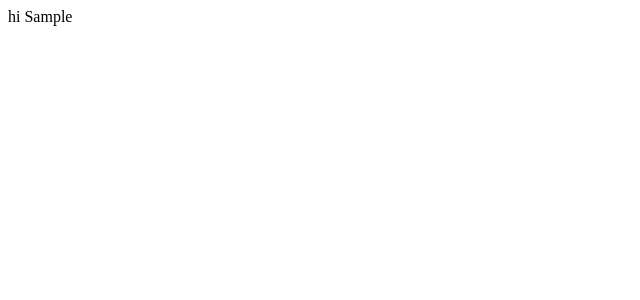
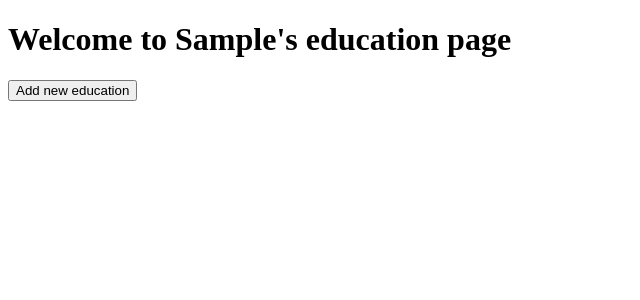
Before and after one commit to tadakongithub/showcase_challenge, a React (Create React App) app: page / in a window 1280 px wide. Both pictures are taken after typing "Sample" into the empty fields and a click on the button "Enter". Shown: the top 300 px of the page, without its empty margins (0-640 px from the left). Built offline with nearby package versions, Linux system fonts and the light colour scheme.

Commit message:
Add new education button was created.
When a user clicks this button, a modal component to type education background appears. No form or styling yet.

```diff
--- a/src/components/Main.js
+++ b/src/components/Main.js
@@ -1,8 +1,16 @@
-import React from 'react'
+import React, { useState } from 'react'
+import Modal from './Modal'
 
 const Main = (props) => {
+
+    const [showModal, setShowModal] = useState(false)
+
     return (
-        <React.Fragment>hi {props.userName}</React.Fragment>
+        <React.Fragment>
+            <h1>Welcome to {props.userName}'s education page</h1>
+            <button onClick={() => setShowModal(true)}>Add new education</button>
+            <Modal showModal={showModal}/>
+        </React.Fragment>
     )
 }
 
--- /dev/null
+++ b/src/components/Modal.js
@@ -0,0 +1,12 @@
+import React from 'react'
+
+const Modal = (props) => {
+    const display = props.showModal ? 'flex' : 'none'
+    return (
+        <div style={{display: display}}>
+            modal
+        </div>
+    )
+}
+
+export default Modal
```
